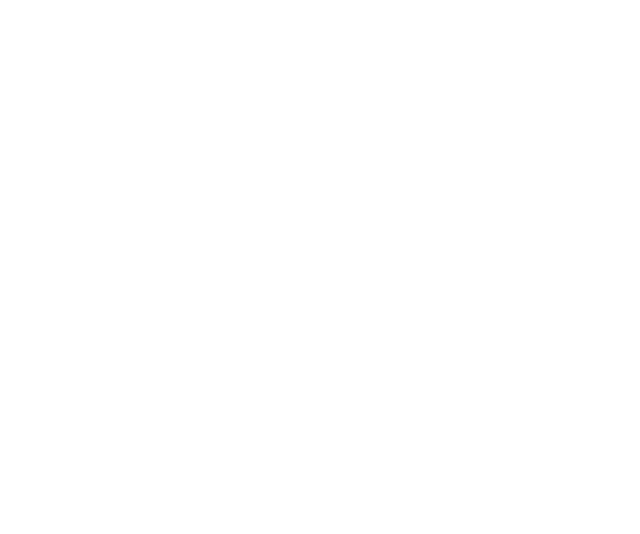
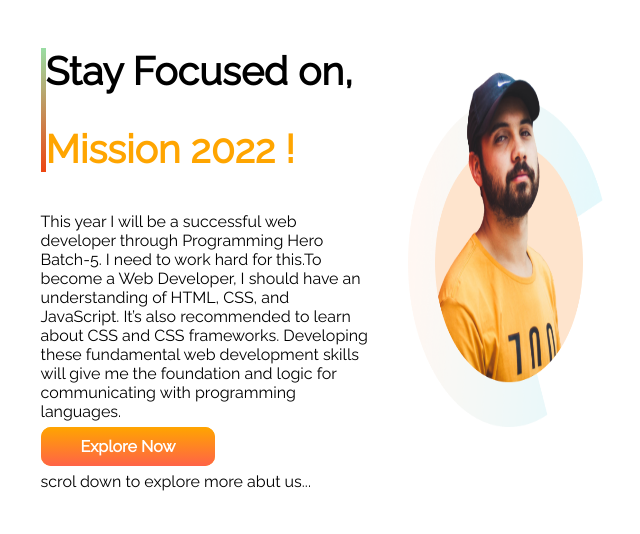
Before and after one commit to fahimshahriar786/mission-2022, a plain HTML site: page index.html in a window 1280 px wide. Shown: the whole page, without its empty margins (58-698 px from the left). Drawn offline with Linux system fonts and the light colour scheme.

Commit message:
first section

```diff
--- a/index.html
+++ b/index.html
@@ -13,6 +13,29 @@
 </head>
 
 <body>
+    <section class="first-flex">
+        <div>
+            <div class="first-titel">
+                <h1>Stay Focused on,</h1>
+                <h1 class="text-orange">Mission 2022 !</h1>
+
+            </div>
+            <div class="s-title">
+                <p>This year I will be a successful web developer through Programming Hero Batch-5. I need to work hard
+                    for
+                    this.To become a Web Developer, I should have an understanding of HTML, CSS, and JavaScript. It’s
+                    also
+                    recommended to learn about CSS and CSS frameworks. Developing these fundamental web development
+                    skills
+                    will give me the foundation and logic for communicating with programming languages.</p>
+                <a class="link-button" target="_blank" href="https://web.programming-hero.com/">Explore Now</a>
+                <p>scrol down to explore more abut us...</p>
+            </div>
+        </div>
+        <div>
+            <img class="person-img" src="./images/person/person-0.png">
+        </div>
+    </section>
 
 </body>
 
--- a/style.css
+++ b/style.css
@@ -1,3 +1,40 @@
 body{
     font-family: 'Raleway', sans-serif;
 }
+.first-titel{
+    font-size: 26px;
+    margin:40px;
+
+    border-left: 5px solid;
+    border-image:linear-gradient(rgba(85, 201, 105, 0.603),rgb(238, 68, 16));
+    border-image-slice:1;
+}
+.text-orange{
+    color: orange;
+}
+.s-title{
+    margin: 40px;
+}
+.link-button{
+    text-decoration: none;
+    background-image: linear-gradient(orange, tomato);
+    background-color: orange;
+    color: rgb(255, 255, 255);
+    font-weight: 700;
+    padding: 10px 40px;
+    border-radius: 10px;
+}
+.first-flex{
+    width: 50%;
+    padding-left:4%;
+
+
+
+    display:flex;
+
+}
+.person-img{
+    height: 80%;
+    width: 90%;
+
+}
```
